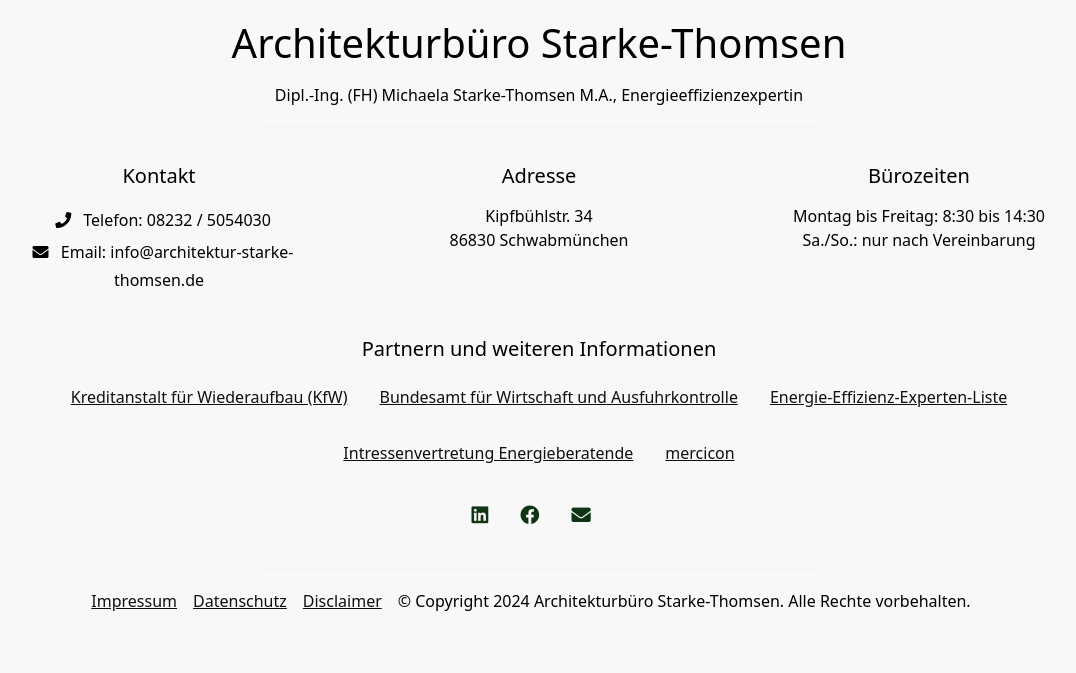
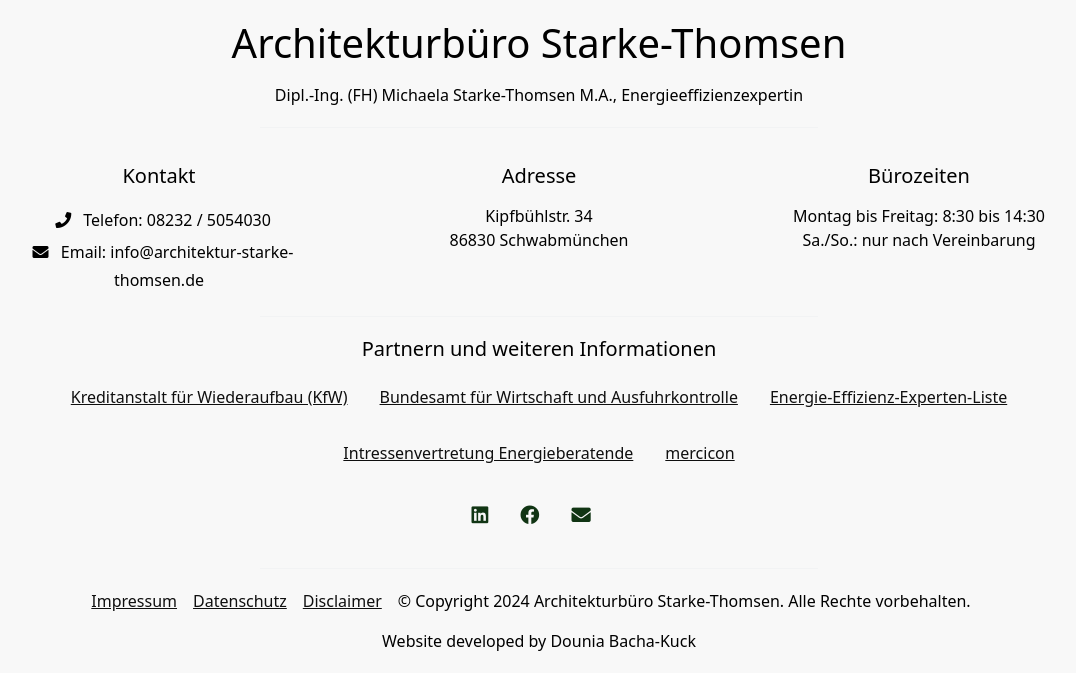
Before and after one commit to DouniaBK/arkitekture-MST, a Django app: page /about/ in a window 1280 px wide. Shown: the part 589-1262 px from the top of the page, without its empty margins (101-1177 px from the left). Before the commit the page ends 1200 px from the top, so only its background shows below. Run offline with Django 5.2, Linux system fonts and the light colour scheme; parts of the project's set-up code (start-up, migrations or seed data) failed here and were passed over.

Commit message:
add footer external link

```diff
--- a/home/templates/home/footer.html
+++ b/home/templates/home/footer.html
@@ -82,6 +82,12 @@
                     <li class="mr-3"><a href="{% url 'disclaimer' %}">Disclaimer</a></li>
                     <li class="mr-3">© Copyright {{ current_year }} Architekturbüro Starke-Thomsen. Alle Rechte vorbehalten.</li>
                 </ul>
+                <p class="mt-3">
+                    Website developed by
+                    <a href="https://www.digitale-heldinnen.de/" target="_blank" class="text-black text-decoration-none">
+                        Dounia Bacha-Kuck
+                    </a>
+                </p>
             </div>
         </div>
     </div>
```
